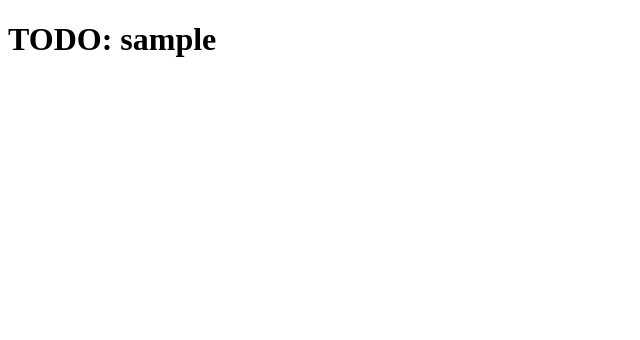
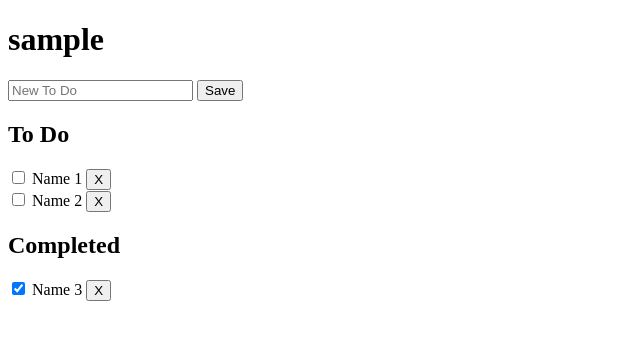
Before and after one commit to cruzortiz99/basics-python-flask-course, a Flask app: a page that uses to-do-list/src/resources/templates/to_do.html in a window 1280 px wide. Shown: the top 340 px of the page, without its empty margins (0-640 px from the left). Run offline with Flask 2, Linux system fonts and the light colour scheme.

Commit message:
adding js todo

```diff
--- a/to-do-list/src/main.py
+++ b/to-do-list/src/main.py
@@ -23,9 +23,26 @@ def login():
     return render_template('login.html')
 
 
-@app.route('/to-do/<name>')
+@app.route('/to-do/<name>', methods=['POST', 'GET'])
 def to_do(name):
-    return render_template('to_do.html', name=name)
+    user = {
+        'name': name,
+        'tasks': [
+            {
+                'name': 'Name 1',
+                'completed': False
+            },
+            {
+                'name': 'Name 2',
+                'completed': False
+            },
+            {
+                'name': 'Name 3',
+                'completed': True
+            }
+        ]
+    }
+    return render_template('to_do.html', user=user)
 
 
 @app.route('/register', methods=['POST'])
--- /dev/null
+++ b/to-do-list/src/resources/js/to_do.js
@@ -0,0 +1,5 @@
+const buttons = document.querySelectorAll('.button.remove.task').forEach((button, key) => {
+  button.addEventListener('click', event => {
+    console.log(event.target, key)
+  })
+})
--- a/to-do-list/src/resources/templates/login.html
+++ b/to-do-list/src/resources/templates/login.html
@@ -8,7 +8,7 @@
 
 {% block content %}
 <h1>Login</h1>
-<form id="loginForm" method="post">
+<form id="loginForm" action="#" method="post">
   <input type="text" name="user_name" placeholder="Usuario">
   <input type="password" name="password" placeholder="Password">
   <button type="submit">Ingresar</button>
--- a/to-do-list/src/resources/templates/to_do.html
+++ b/to-do-list/src/resources/templates/to_do.html
@@ -2,9 +2,31 @@
 
 {% block head %}
 <link rel="stylesheet" href="/static/css/to_do.css">
+<script src="/static/js/to_do.js" defer></script>
 {% endblock %}
 
 {% block title %}TO DO{% endblock %}
 {% block content %}
-<h1>TODO: {{name}} </h1>
+<h1>{{user.name}} </h1>
+<form id="new_todo" action="#" method="post">
+  <input type="text" placeholder="New To Do">
+  <button type="submit">Save</button>
+</form>
+<h2>To Do</h2>
+{% for task in user.tasks if not task.completed %}
+<div class="task">
+  <input type="checkbox">
+  <span>{{task.name}}
+  </span>
+  <button class="remove button task">X</button>
+</div>
+{% endfor %}
+<h2>Completed</h2>
+{% for task in user.tasks if task.completed %}
+<div class="task">
+  <input type="checkbox" checked>
+  <span class="task-completed">{{task.name}}</span>
+  <button class="button remove task">X</button>
+</div>
+{% endfor %}
 {% endblock%}
```
